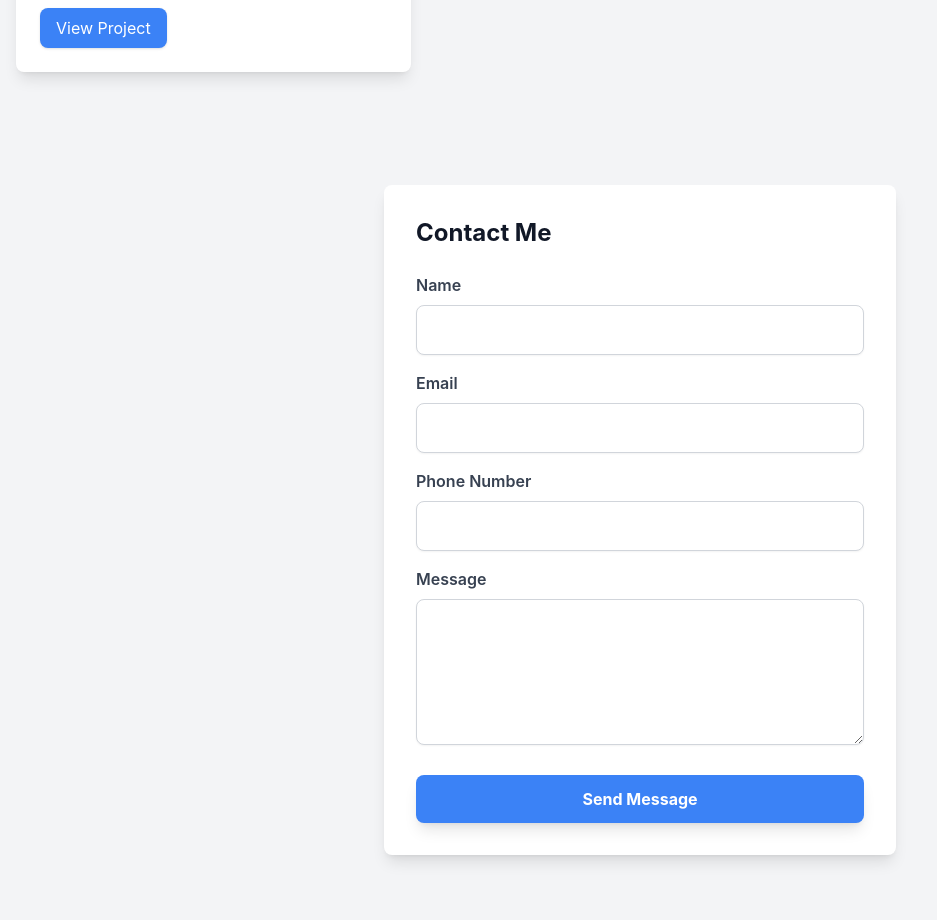
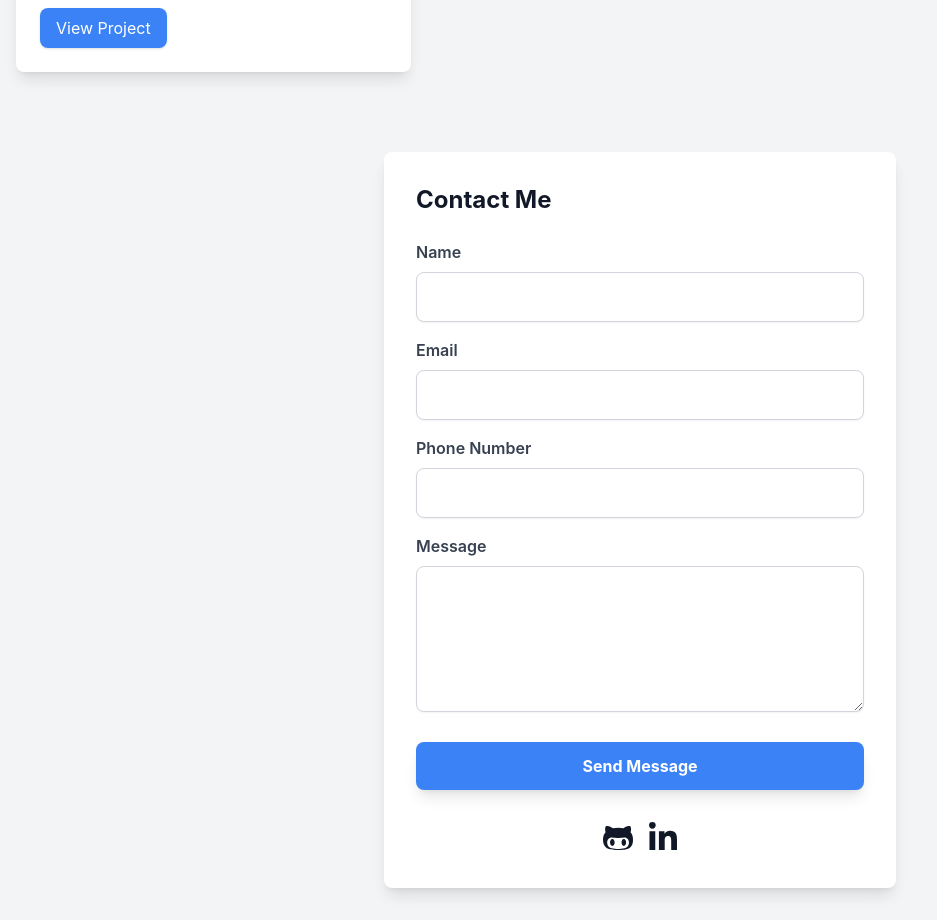
Before and after one commit to cpyon23/portfolio, a React (Vite) app: page / in a window 1280 px wide. Shown: the part 3800-4720 px from the top of the page, without its empty margins (0-937 px from the left). Built offline with nearby package versions, Linux system fonts and the light colour scheme.

Commit message:
add github and linkedin icons for contact me

```diff
--- a/package.json
+++ b/package.json
@@ -10,7 +10,9 @@
     "preview": "vite preview"
   },
   "dependencies": {
+    "@fortawesome/fontawesome-svg-core": "^6.6.0",
     "@fortawesome/free-brands-svg-icons": "^6.6.0",
+    "@fortawesome/react-fontawesome": "^0.2.2",
     "@heroicons/react": "^1.0.6",
     "@material-tailwind/react": "^2.1.9",
     "aos": "^2.3.4",
--- a/src/components/pages/Contact.jsx
+++ b/src/components/pages/Contact.jsx
@@ -2,10 +2,12 @@ import React, { useState, useEffect } from 'react';
 import emailjs from 'emailjs-com';
 import AOS from 'aos';
 import 'aos/dist/aos.css';
+import { userinfo } from '../../constants/userinfo';
+import { FontAwesomeIcon } from '@fortawesome/react-fontawesome';
 
 const Contact = () => {
   useEffect(() => {
-    AOS.init({ duration: 1000 }); // Initialize AOS with a duration of 1000ms
+    AOS.init({ duration: 1000 });
   }, []);
 
   const [formData, setFormData] = useState({
@@ -26,17 +28,16 @@ const Contact = () => {
   const handleSubmit = (e) => {
     e.preventDefault();
 
-    // Send email using EmailJS
     emailjs.send(
-      'service_0us2eci',    // Replace with your EmailJS service ID
-      'template_zp7rqcq',   // Replace with your EmailJS template ID
+      'service_0us2eci',
+      'template_zp7rqcq',
       {
         name: formData.name,
         email: formData.email,
         phone: formData.phone,
         message: formData.message,
       },
-      'hAIP9zt1WWiIfTulP'        // Replace with your EmailJS user ID
+      'hAIP9zt1WWiIfTulP'
     )
       .then((result) => {
         console.log('Email successfully sent:', result.text);
@@ -47,7 +48,6 @@ const Contact = () => {
         alert('Failed to send message. Please try again later.');
       });
 
-    // Reset form after submission
     setFormData({
       name: '',
       email: '',
@@ -57,8 +57,9 @@ const Contact = () => {
   };
 
   return (
-    <div data-aos="fade-in" className="flex justify-center items-center min-h-screen bg-gray-100 dark:bg-gray-800">
-      <form onSubmit={handleSubmit} className="w-full max-w-lg bg-white dark:bg-gray-700 p-8 rounded-lg shadow-lg">
+    <div className="flex justify-center items-center min-h-screen bg-gray-100 dark:bg-gray-800">
+      <div className="w-full max-w-lg bg-white dark:bg-gray-700 p-8 rounded-lg shadow-lg flex flex-col justify-between min-h-[500px]">
+        <form onSubmit={handleSubmit} className="w-full">
           <h2 className="text-2xl font-bold mb-6 text-gray-900 dark:text-gray-100">Contact Me</h2>
 
           <div className="mb-4">
@@ -119,6 +120,22 @@ const Contact = () => {
             Send Message
           </button>
         </form>
+
+        {/* Social Icons at the Bottom */}
+        <div className="flex justify-center space-x-4 mt-8">
+          {userinfo.socials.map((social, index) => (
+            <a
+              key={index}
+              href={social.link}
+              target="_blank"
+              rel="noopener noreferrer"
+              className="text-gray-900 dark:text-gray-100 hover:text-blue-500"
+            >
+              <FontAwesomeIcon icon={social.icon} size="2x" />
+            </a>
+          ))}
+        </div>
+      </div>
     </div>
   );
 }
--- a/src/constants/userinfo.js
+++ b/src/constants/userinfo.js
@@ -9,8 +9,8 @@ export const userinfo = {
         countrycode: '+1'
     },
     socials: [
-        { type: 'github', link: '', icon: faGithubAlt },
-        { type: 'linkedin', link: '', icon: faLinkedinIn }
+        { type: 'github', link: 'https://github.com/cpyon23', icon: faGithubAlt },
+        { type: 'linkedin', link: 'https://www.linkedin.com/in/chin-pyon', icon: faLinkedinIn }
     ],
     greeting: {
         title: 'Hi, I am ',
```
Also changed, not shown: 1 other file (tests, documents, lock files or other folders). Lines whose indentation alone changed are shown as unchanged.
